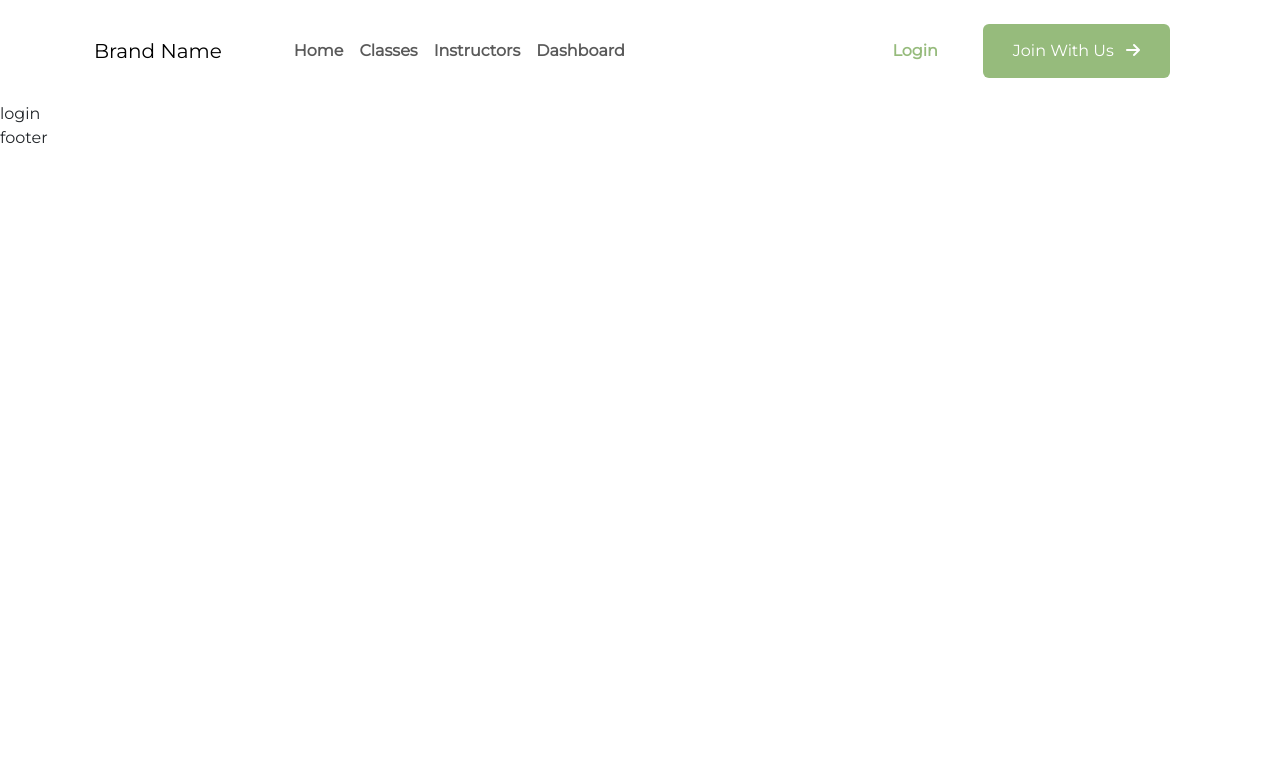
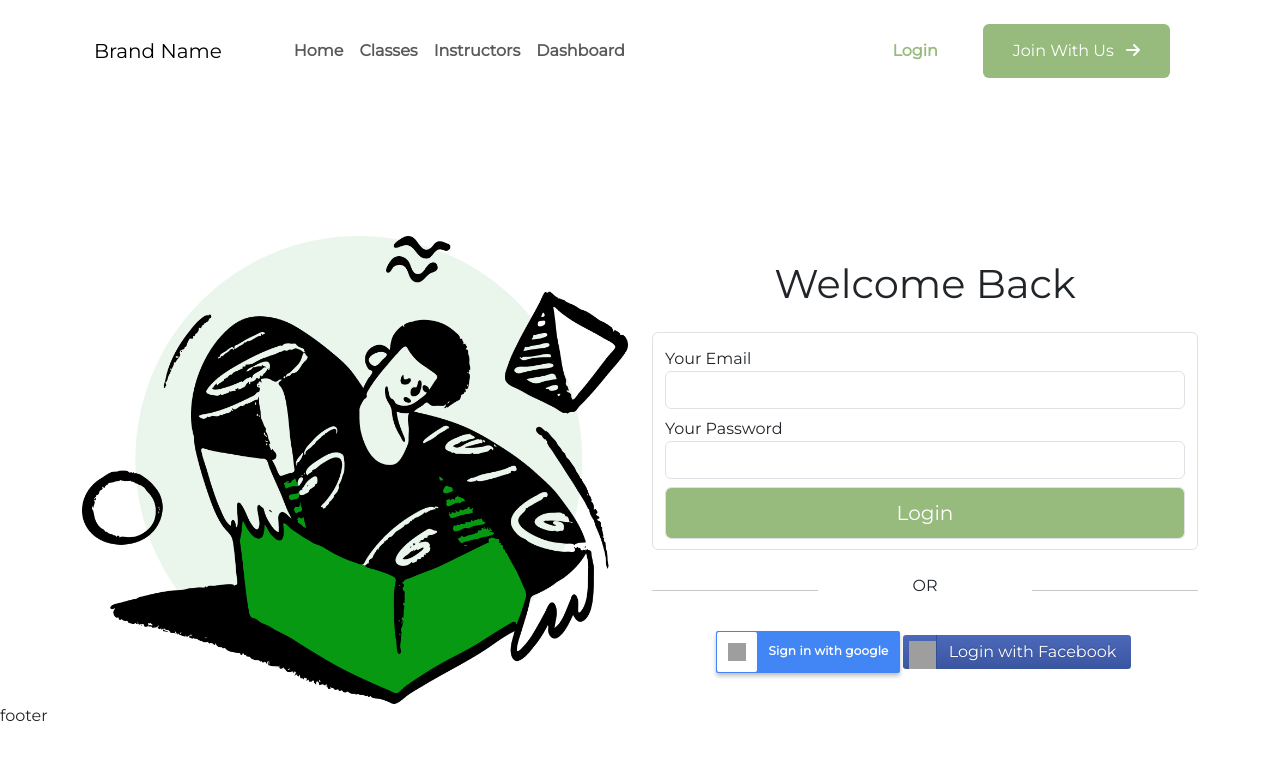
Before and after one commit to Hasan-Nayem/Frame-and-Focus-Client, a React (Vite) app: page /login in a window 1280 px wide. Shown: the top 760 px of the page. Built offline with nearby package versions, Linux system fonts and the light colour scheme; grey boxes are pictures that could not be loaded.

Commit message:
Login Page Added

```diff
--- /dev/null
+++ b/src/Pages/Login/Login.css
@@ -0,0 +1,96 @@
+.login-container{
+    margin-top: 150px;
+}
+.login-btn{
+    background-color: #96BB7C;
+    color: #fff;
+    padding: 10px 30px;
+    border-radius: 6px;
+    font-size: 20px;
+}
+.google-btn {
+    width: 184px;
+    height: 42px;
+    background-color: #4285f4;
+    border-radius: 2px;
+    box-shadow: 0 3px 4px 0 rgba(0,0,0,.25);
+    .google-icon-wrapper {
+      position: absolute;
+      margin-top: 1px;
+      margin-left: 1px;
+      width: 40px;
+      height: 40px;
+      border-radius: 2px;
+      background-color: #fff;
+    }
+    .google-icon {
+      position: absolute;
+      margin-top: 11px;
+      margin-left: 11px;
+      width: 18px;
+      height: 18px;
+    }
+    .btn-text {
+      float: right;
+      margin: 11px 11px 0 0;
+      color: #fff;
+      font-size: 14px;
+      letter-spacing: 0.2px;
+      font-family: "Roboto";
+    }
+    &:hover {
+      box-shadow: 0 0 6px #4285f4;
+    }
+    &:active {
+      background: #1669F2;
+    }
+  }
+
+
+.loginBtn {
+  box-sizing: border-box;
+  position: relative;
+  /* width: 13em;  - apply for fixed size */
+  margin: 0.2em;
+  padding: 0 15px 0 46px;
+  border: none;
+  text-align: left;
+  line-height: 34px;
+  white-space: nowrap;
+  border-radius: 0.2em;
+  font-size: 16px;
+  color: #FFF;
+}
+.loginBtn:before {
+  content: "";
+  box-sizing: border-box;
+  position: absolute;
+  top: 0;
+  left: 0;
+  width: 34px;
+  height: 100%;
+}
+.loginBtn:focus {
+  outline: none;
+}
+.loginBtn:active {
+  box-shadow: inset 0 0 0 32px rgba(0,0,0,0.1);
+}
+
+
+/* Facebook */
+.loginBtn--facebook {
+  background-color: #4C69BA;
+  background-image: linear-gradient(#4C69BA, #3B55A0);
+  /*font-family: "Helvetica neue", Helvetica Neue, Helvetica, Arial, sans-serif;*/
+  text-shadow: 0 -1px 0 #354C8C;
+}
+.loginBtn--facebook:before {
+  border-right: #364e92 1px solid;
+  background: url('https://s3-us-west-2.amazonaws.com/s.cdpn.io/14082/icon_facebook.png') 6px 6px no-repeat;
+}
+.loginBtn--facebook:hover,
+.loginBtn--facebook:focus {
+  background-color: #5B7BD5;
+  background-image: linear-gradient(#5B7BD5, #4864B1);
+}
--- a/src/Pages/Login/Login.jsx
+++ b/src/Pages/Login/Login.jsx
@@ -1,7 +1,47 @@
+import './Login.css';
+import logo from '../../../src/assets/images/login.png'
 const Login = () => {
     return (
-        <div>
-            login
+        <div className="container login-container">
+
+            <div className="row">
+                <div className="col-lg-6 col-sm-12">
+                    <img src={logo} alt="" className="img-fluid" />
+                </div>
+                <div className="col-lg-6 col-sm-12">
+                    <h1 className="title text-center my-4">Welcome Back</h1>
+                    <form className="form-control">
+                        <div className="form-group my-2">
+                            <label htmlFor="email">Your Email</label>
+                            <input type="email" className="form-control" />
+                        </div>
+                        <div className="form-group my-2">
+                            <label htmlFor="email">Your Password</label>
+                            <input type="password" className="form-control" />
+                        </div>
+                        <div className="form-group my-1">
+                            <button className='form-control login-btn '>Login</button>
+                        </div>
+                    </form>
+                    <div className="row text-center my-4">
+                        <div className="col-lg-4"> <hr /> </div>
+                        <div className="col-lg-4">OR</div>
+                        <div className="col-lg-4"> <hr /> </div>
+                    </div>
+                    <div className="d-flex justify-content-center align-items-center my-2">
+                        <div onClick='' className="google-btn">
+                            <div className="google-icon-wrapper">
+                                <img className="google-icon" src="https://upload.wikimedia.org/wikipedia/commons/5/53/Google_%22G%22_Logo.svg"/>
+                            </div>
+                            <p className="btn-text" style={{fontSize: "12px"}}><b>Sign in with google</b></p>
+                        </div>
+                        <button className="loginBtn loginBtn--facebook">
+                            Login with Facebook
+                        </button>
+                    </div>
+
+                </div>
+            </div>
         </div>
     );
 };
```
Also changed, not shown: src/assets/images/login.png (added).
